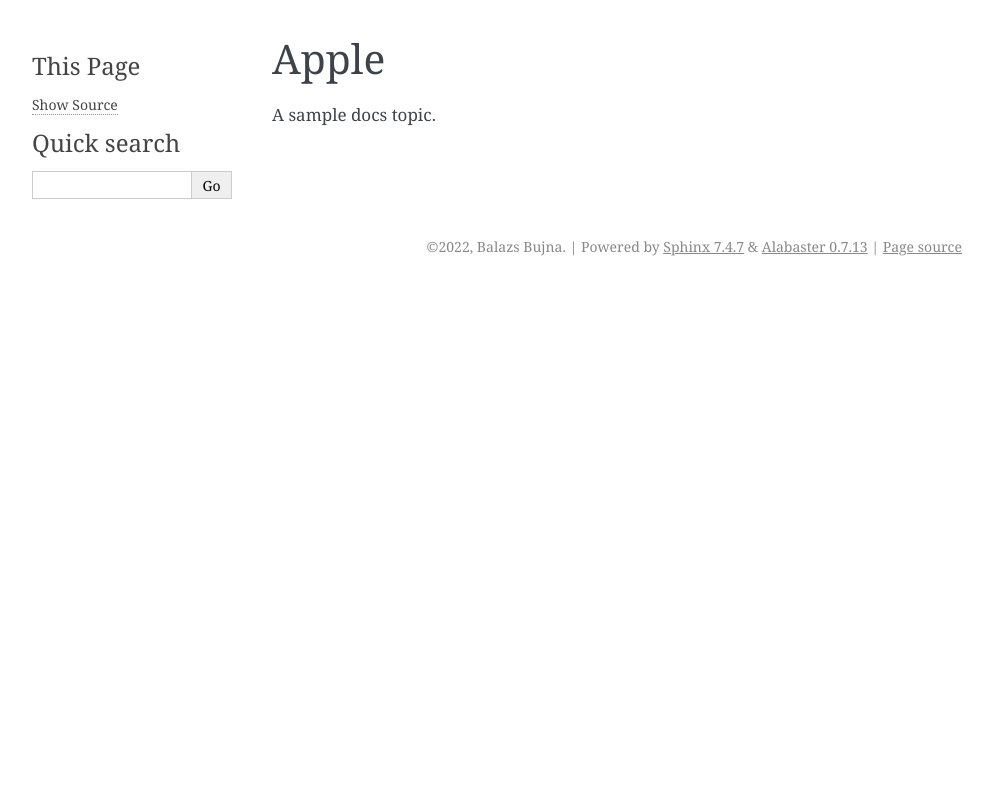
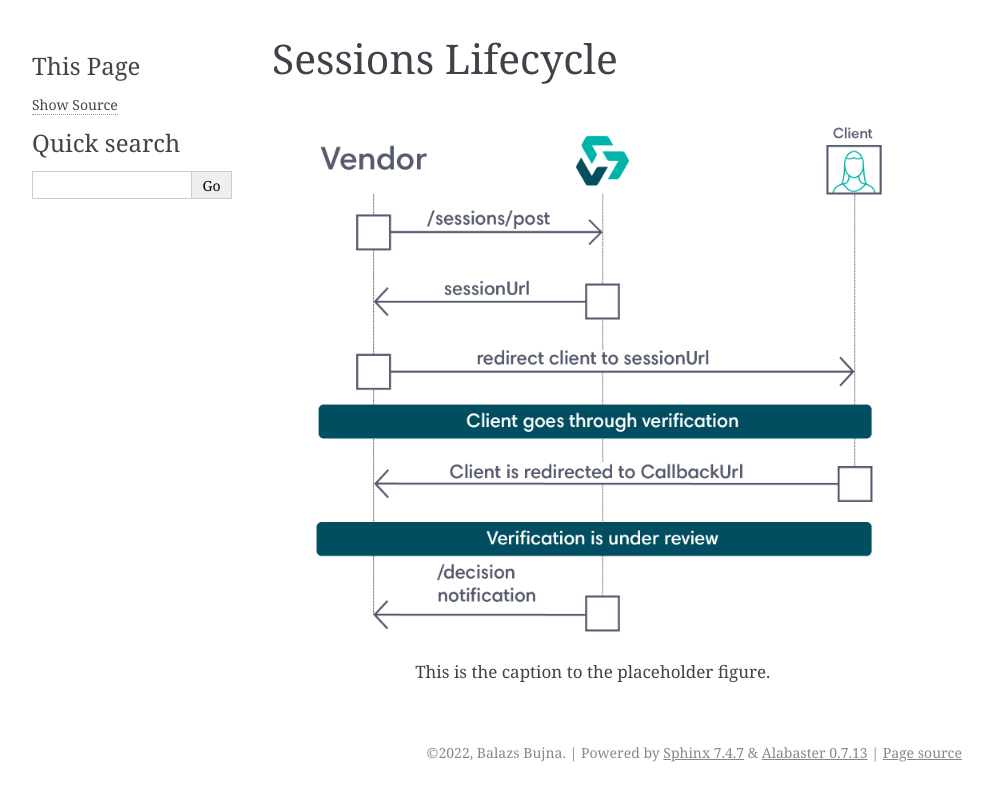
Before and after one commit to aproragadozo/sphinx-versioning-test, a Sphinx documentation site: the page built from docs/sample_one.rst, in a window 1280 px wide. Shown: the top 801 px of the page, without its empty margins (148-1141 px from the left). Built offline with Sphinx 7.4.7, drawn with Linux system fonts in a browser that asks for light colours.

Commit message:
added seq diagram and included it in first topic

```diff
--- a/docs/sample_one.rst
+++ b/docs/sample_one.rst
@@ -1,4 +1,7 @@
-Apple
-======
+Sessions Lifecycle
+==================
 
-A sample docs topic.
+.. figure:: img/sessionflow.png
+   :alt: sequence diagram for sessions Lifecycle
+
+   This is the caption to the placeholder figure.
```
Also changed, not shown: docs/img/sessionflow.png (added).
